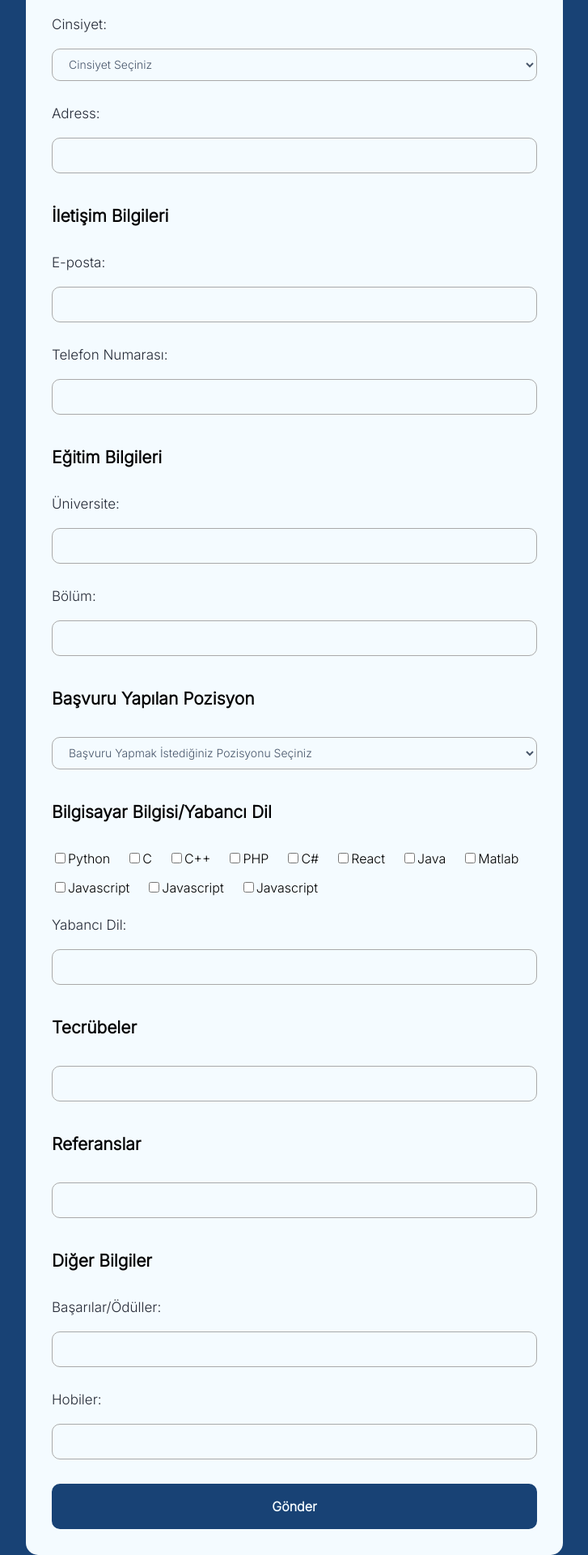
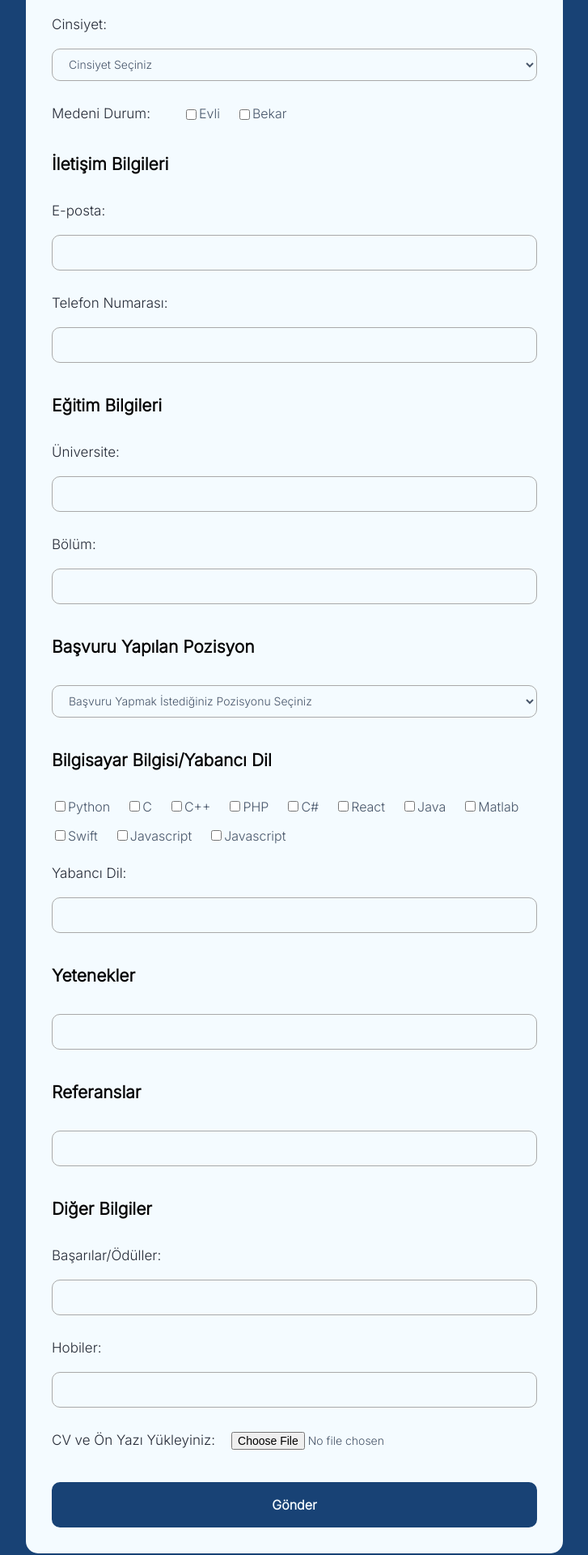
Before and after one commit to berkay-yuksel/form-project, a React (Create React App) app: page / in a window 1280 px wide. Shown: the part 531-2451 px from the top of the page at 81% size, without its empty margins (276-1003 px from the left). Built offline with nearby package versions, Linux system fonts and the light colour scheme.

Commit message:
file input update

```diff
--- a/src/App.css
+++ b/src/App.css
@@ -27,6 +27,7 @@
   background-color: #f4fbff;
   border-radius: 15px;
   max-width: 600px;
+  width: 600px;
 }
 
 
@@ -39,18 +40,6 @@
 
 
 .form_container button {
-  /* width: 100px;
-  height: 35px;
-  padding: 10px 24px;
-  border-radius: 8px;
-  margin: 1em;
-  margin-left: 22em;
-  display: flex; */
-/* background-color: #0c4492; */
-  /* padding: 0.2em;  */
-  /* margin: 4px 2px; */
-  /* margin: 0 auto; */
-
   display: block;
   border-radius: 10px;
   display: flex;
@@ -92,6 +81,7 @@
   margin-right: 20px !important;
   width:max-content !important ;
   font-family: 'Inter', sans-serif;
+  color: #48566a;
 }
 
 
@@ -116,6 +106,37 @@
   margin-bottom: 20px;
   font-family: 'Inter', sans-serif;
 }
+
+
+
+.form-label-medenidurum{
+  padding-right: 40px;
+  color: #262b37;
+  font-size: 17px;
+  margin-bottom: 20px;
+  font-family: 'Inter', sans-serif;
+}
+
+
+
+
+.form-label-cv{
+  color: #262b37;
+  font-size: 17px;
+  margin-bottom: 20px;
+  font-family: 'Inter', sans-serif;
+}
+
+
+
+.form-input-cv{
+  margin-bottom: 40px;
+  margin-left: 20px;
+  font-family: 'Inter', sans-serif;
+  font-size: 14px;
+  color: #48566a;
+}
+
 
 
 
--- a/src/App.js
+++ b/src/App.js
@@ -8,7 +8,7 @@ const App = () => {
     tc:'',
     birthday:'',
     cinsiyet:'',
-    adress:'',
+    medenidurum:'',
     mail:'',
     telno:'',
     universite:'',
@@ -97,14 +97,19 @@ const App = () => {
           </div>
 
 
-       <div className="form-wrapper">
-         <label className="form-label">Adress:</label>
-          <input className="form-input"
-            type="text"
-            value={inputs.adress}
-            onChange={(e)=>{handleChange('adress',e.target.value)}}
-            />
-        </div>
+
+          <div className="checkbox-wrapper">
+            <label className="form-label-medenidurum">Medeni Durum:</label>
+
+          <input className="my-checkbox" type="checkbox"         onChange={(e)=>{handleChange('medenidurum',e.target.value)}}  value="evli" />
+            <label className="my-label">Evli</label>
+
+          <input className="my-checkbox" type="checkbox"         onChange={(e)=>{handleChange('medenidurum',e.target.value)}}  value="bekar" />
+            <label className="my-label">Bekar</label>
+
+          </div>
+
+
 
 
         <label className="ust-baslıklar">
@@ -215,8 +220,8 @@ const App = () => {
          <label className="my-label">Matlab</label>
 
 
-       <input className="my-checkbox" type="checkbox"        onChange={(e)=>{handleChange('code8',e.target.value)}}   value="javascript" />
-         <label className="my-label">Javascript</label>
+       <input className="my-checkbox" type="checkbox"        onChange={(e)=>{handleChange('code8',e.target.value)}}   value="swift" />
+         <label className="my-label">Swift</label>
 
 
        <input className="my-checkbox" type="checkbox"        onChange={(e)=>{handleChange('code9',e.target.value)}}   value="javascript" />
@@ -242,7 +247,7 @@ const App = () => {
 
 
         <label className="ust-baslıklar">
-          Tecrübeler
+          Yetenekler
         </label>
 
 
@@ -298,6 +303,16 @@ const App = () => {
 
 
 
+       <div className="">
+          <label className="form-label-cv">CV ve Ön Yazı Yükleyiniz:</label>
+            <input className="form-input-cv"
+              type="file"
+              onChange={(e)=>{console.log(e.target.files)}}
+              />
+        </div>
+
+
+
 
           <button type="submit">Gönder</button>
         </form>
```
